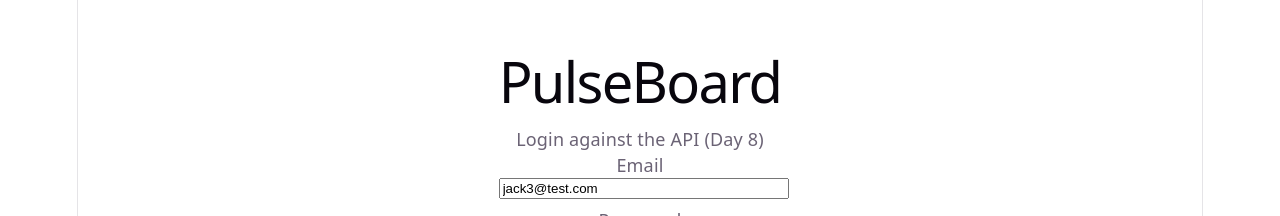
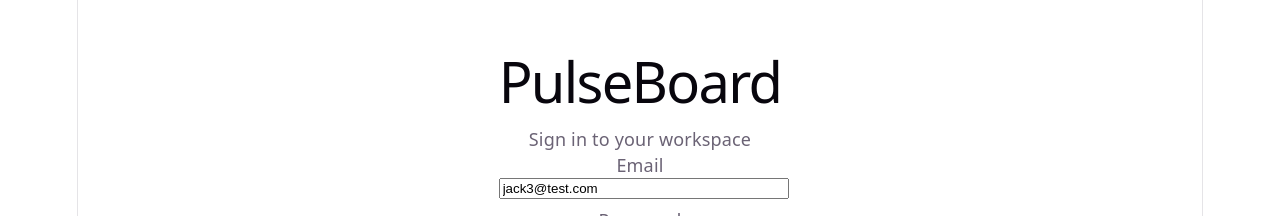
Before and after one commit to AdyasaNayak/PulseBoard, a React (Vite) app in the folder client/: page / in a window 1280 px wide. Shown: the top 216 px of the page. Built offline with nearby package versions, Linux system fonts and the light colour scheme.

Commit message:
Polish dashboard UI

```diff
--- a/client/src/App.jsx
+++ b/client/src/App.jsx
@@ -160,6 +160,8 @@ setIncidents(incData)
   setMe(null)
   setServices([])
   setIncidents([])
+  setSelectedId(null)
+  setChecks([])
 }
 
 useEffect(() => {
@@ -179,12 +181,13 @@ useEffect(() => {
   return (
     <main style={{ maxWidth: 420, margin: '2rem auto', fontFamily: 'system-ui' }}>
       <h1>PulseBoard</h1>
-      <p>Login against the API (Day 8)</p>
+      <p>{me ? 'Workspace dashboard' : 'Sign in to your workspace'}</p>
       {me && (
   <button type="button" onClick={handleLogout}>
     Log out
   </button>
 )}
+    {!me && (
       <form onSubmit={handleLogin}>
         <label>
           Email
@@ -206,6 +209,7 @@ useEffect(() => {
         </label>
         <button type="submit">Log in</button>
       </form>
+    )}
       {error && <p style={{ color: 'crimson' }}>{error}</p>}
       {me && (
   <pre style={{ background: '#f4f4f4', padding: 12 }}>
@@ -232,6 +236,7 @@ useEffect(() => {
   </form>
 )}
 
+{me && <h2>Services</h2>}
 {services.length > 0 && (
   <ul>
     {services.map((s) => (
```
